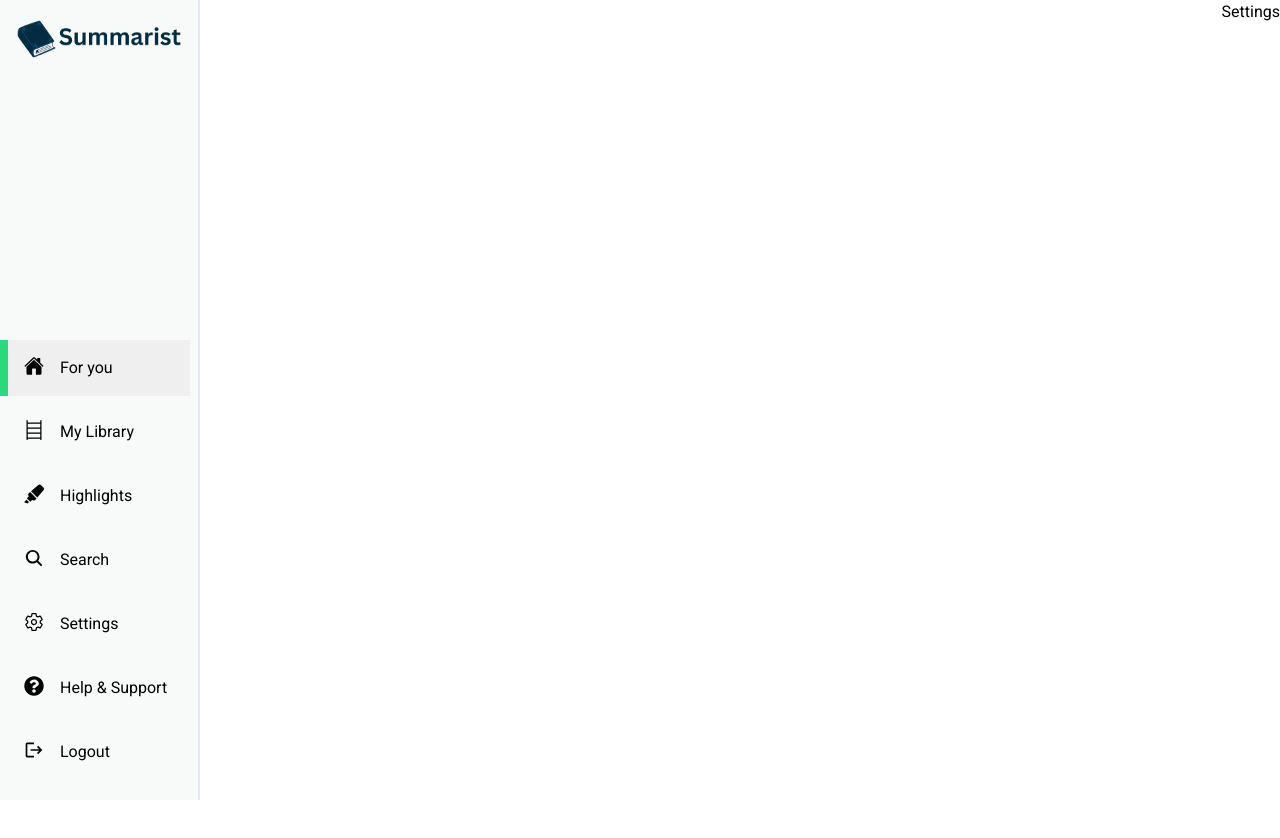
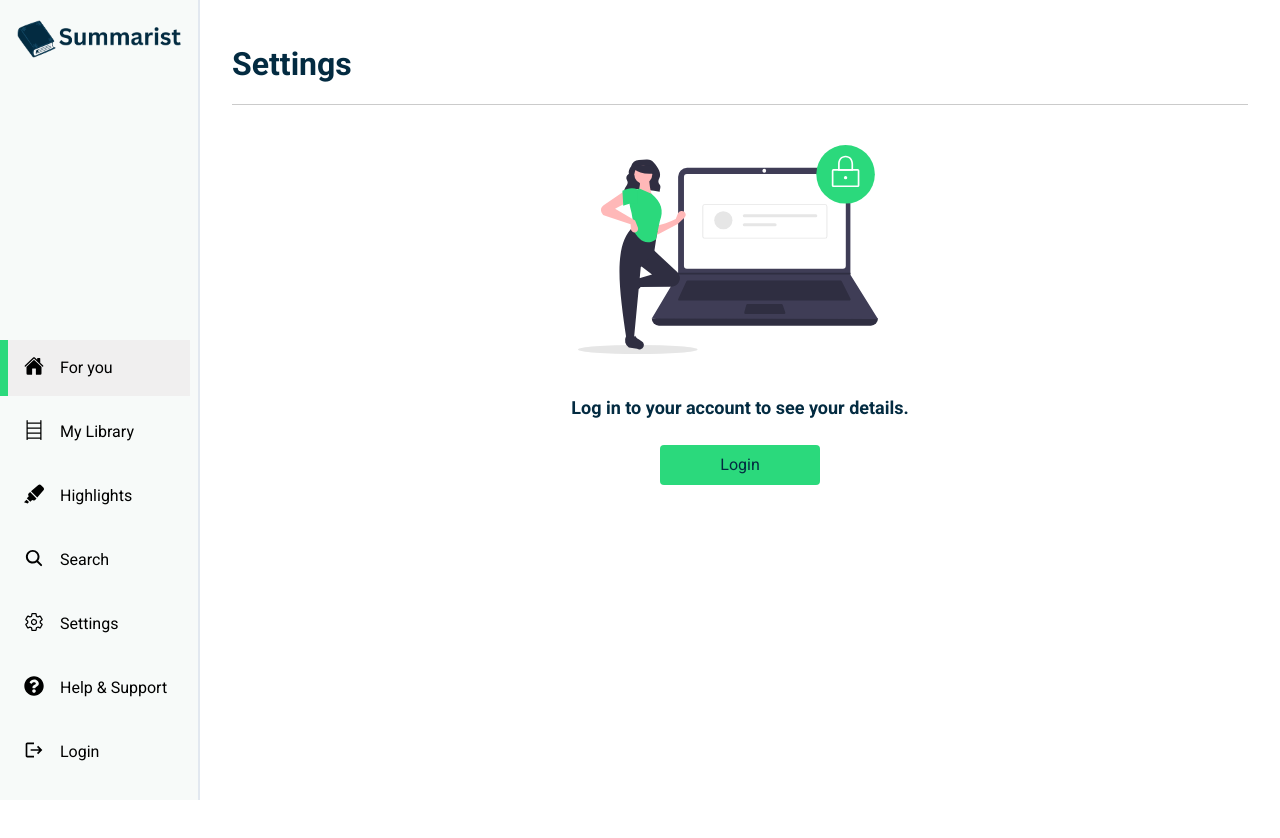
Before and after one commit to jeddelich/fes-internship-summarist, a Next.js app: page /settings in a window 1280 px wide. Before the commit the page ends 800 px from the top, so only its background shows below. Built offline with nearby package versions, Linux system fonts and the light colour scheme; no server answers.

Commit message:
add logged out version of settings page

```diff
--- /dev/null
+++ b/app/(app)/settings/page.module.css
@@ -0,0 +1,69 @@
+.settings{
+    height: 100vh;
+}
+
+.container{
+    display: flex;
+    margin: 40px 0;
+}
+
+.row{
+    display: flex;
+    flex-direction: column;
+    margin: 0 32px;
+    width: 100%;
+}
+
+.title,
+.subtitle,
+.content {
+    color: #032b41;
+}
+
+.title{
+    font-size: 32px;
+    font-weight: bold;
+}
+
+.separator{
+    background-color: gray;
+    margin: 16px 0;
+    opacity: 0.2;
+    height: 1px;
+    width: 100%;
+}
+
+.subtitle{
+    font-size: 18px;
+    margin-top: 16px;
+    font-weight: bold;
+}
+
+.section{
+    display: flex;
+    flex-direction: column;
+}
+
+.content{
+    margin: 8px 0;
+}
+
+.loggedOut{
+    display: flex;
+    flex-direction: column;
+    align-items: center;
+}
+
+.loggedOutImgWrapper{
+    width: 300px;
+    margin: 24px 24px 24px 0;
+}
+
+.loggedOutImg{
+    width: 100%;
+    height: auto;
+}
+
+.loggedOutSubtitle{
+    margin-bottom: 24px;
+}
--- a/app/(app)/settings/page.tsx
+++ b/app/(app)/settings/page.tsx
@@ -1,8 +1,46 @@
-import Sidebar from "@/components/layout/Sidebar";
+"use client"
+
+import styles from "./page.module.css";
+import SettingsSection from "../../../components/settings/SettingsSection";
+import { useAuth } from "@/context/AuthContext";
+import SettingsLoggedOut from "@/components/settings/SettingsLoggedOut"
+import useAuthModal from "@/components/hooks/useAuthModal";
+import LoginModal
+from "@/components/auth/LoginModal";
 
 function Settings() {
+  const { user } = useAuth();
+  const { openLogin, activeModal, closeModal, openSignUp, openResetPassword } = useAuthModal()
+
   return (
-      <div className="absolute top-0 right-0">Settings</div>
+    <>
+     {activeModal === "login" && (
+       <LoginModal
+          closeModal={closeModal}
+          openSignUp={openSignUp}
+          openResetPassword={openResetPassword}
+          activeModal={activeModal}
+        />
+      )}
+    <div className={styles.settings}>
+      <div className={styles.container}>
+        <div className={styles.row}>
+          <h1 className={styles.title}>Settings</h1>
+          {user ? (
+            <>
+              <SettingsSection
+                subtitle="Your Subscription Plan"
+                content="placeholder"
+                />
+              <SettingsSection subtitle="Email" content="placeholder 2" />
+            </>) : (<>
+              <SettingsLoggedOut openLogin={openLogin} />
+            </>
+          )}
+        </div>
+      </div>
+    </div>
+                </>
   );
 }
 
--- a/components/auth/AccountForm.jsx
+++ b/components/auth/AccountForm.jsx
@@ -4,7 +4,7 @@ import { useState } from "react";
 import { signUp, LogIn } from "@/services/firebaseAuth";
 import { useRouter } from "next/navigation";
 
-function AccountForm({ type, style }) {
+function AccountForm({ type, style, closeModal }) {
   const [email, setEmail] = useState("");
   const [password, setPassword] = useState("");
   const [showPassword, setShowPassword] = useState(false);
@@ -16,6 +16,7 @@ function AccountForm({ type, style }) {
       signUp(email, password);
     }
     if (type === "Login") {
+      closeModal()
       LogIn(email, password);
     }
   }
--- a/components/auth/LoginModal.jsx
+++ b/components/auth/LoginModal.jsx
@@ -9,6 +9,7 @@ function LoginModal({ closeModal, openSignUp, openResetPassword, activeModal}) {
 
   function handleGuestLogin(e) {
     e.preventDefault();
+    closeModal()
     LogIn("guest@gmail.com", "guest123");
   }
 
@@ -38,7 +39,7 @@ function LoginModal({ closeModal, openSignUp, openResetPassword, activeModal}) {
         <div className={styles.separator}>
           <span className={styles.separatorText}>or</span>
         </div>
-        <AccountForm type="Login" />
+        <AccountForm type="Login" closeModal={closeModal}/>
         <ModalQuestions
           prompt="Don't have an account? Sign up"
           openSignUp={openSignUp}
--- a/components/auth/LoginModal.module.css
+++ b/components/auth/LoginModal.module.css
@@ -8,6 +8,7 @@
     display: flex;
     justify-content: center;
     align-items: center;
+    z-index: 50;
 }
 
 .modal {
@@ -17,6 +18,7 @@
     padding: 24px 32px 0 32px;
     width: 400px;
     max-width: 90%;
+    z-index: 100;
 }
 
 .loginModal {
--- a/components/layout/Sidebar.jsx
+++ b/components/layout/Sidebar.jsx
@@ -8,10 +8,12 @@ import { FaHighlighter, FaQuestionCircle } from "react-icons/fa";
 import { MdLogout } from "react-icons/md";
 import { BsBookshelf } from "react-icons/bs";
 import { useState } from "react";
+import { useAuth } from "../../context/AuthContext"
 
 function Sidebar() {
 
   const [active, setActive] = useState("For you")
+  const { user } = useAuth()
 
   function select(btn) {
     setActive(btn)
@@ -29,7 +31,7 @@ function Sidebar() {
         <SidebarBtn Icon={IoSearch} disabled={{cursor: "not-allowed"}} text="Search" select={select} active={active} />
         <SidebarBtn Icon={IoSettingsOutline} text="Settings" redirect="/settings" select={select} active={active} />
         <SidebarBtn Icon={FaQuestionCircle} disabled={{cursor: "not-allowed"}} text="Help & Support" select={select} active={active} />
-        <SidebarBtn Icon={MdLogout} text="Logout" LogOut={LogOut} />
+        <SidebarBtn Icon={MdLogout} text={user ? "Logout" : "Login"} LogOut={LogOut} />
       </ul>
     </nav>
   );
--- /dev/null
+++ b/components/settings/SettingsLoggedOut.jsx
@@ -0,0 +1,20 @@
+import styles from "@/app/(app)/settings/page.module.css";
+import Btn from "../ui/Btn"
+
+function SettingsLoggedOut({ openLogin }) {
+
+    return (
+    <div className={styles.loggedOut}>
+      <hr className={styles.separator} />
+      <figure className={styles.loggedOutImgWrapper}>
+        <img src="/images/LoggedOut.svg" className={styles.loggedOutImg} alt="" />
+      </figure>
+      <h2 className={`${styles.subtitle} + ${styles.loggedOutSubtitle}`}>
+        Log in to your account to see your details.
+      </h2>
+        <Btn text="Login" color="!bg-[#2bd97c] !text-[#032b41]" width="w-[160px]" onClick={openLogin}/>
+    </div>
+  );
+}
+
+export default SettingsLoggedOut;
--- /dev/null
+++ b/components/settings/SettingsSection.jsx
@@ -0,0 +1,18 @@
+import styles from "../../app/(app)/settings/page.module.css"
+import Btn from "../ui/Btn"
+
+function SettingsSection({ subtitle, content}) {
+  return (
+    <div className={styles.section}>
+      <hr className={styles.separator} />
+      <h2 className={styles.subtitle}>{subtitle}</h2>
+      <div className={styles.content}>{content}</div>
+      {
+        content && <Btn text="Upgrade to Premium" color="bg-[#2bd97c]
+    text-[#032b41]"/>
+      }
+    </div>
+  );
+}
+
+export default SettingsSection;
--- a/components/ui/Btn.jsx
+++ b/components/ui/Btn.jsx
@@ -1,13 +1,19 @@
 import styles from "./Btn.module.css";
 
-function Btn({ text, color, icon, style, type = "button", onClick }) {
-
+function Btn({ text, color, icon, width, style, type = "button", onClick }) {
   return (
-    <div className={styles.btnWrapper}>
-      <button className={`${styles.btn} ${color}`} type={type} onClick={onClick} style={style}>
-      <figure className={styles.iconWrapper}>
-        <img src={icon} className={styles.icon} alt="" />
-      </figure>
+    <div className={width}>
+      <button
+        className={`${styles.btn} ${color}`}
+        type={type}
+        onClick={onClick}
+        style={style}
+      >
+        {icon && (
+          <figure className={styles.iconWrapper}>
+            <img src={icon} className={styles.icon} alt="" />
+          </figure>
+        )}
         {text}
       </button>
     </div>
--- a/services/firebaseAuth.js
+++ b/services/firebaseAuth.js
@@ -40,9 +40,9 @@ export const LogIn = async (email, password) => {
 };
 
 export const LogOut = async () => {
+
   try {
     await signOut(auth);
-    window.location.href = "http://localhost:3000/";
   } catch (error) {
     console.error("Error logging out:", error);
   }
```
Also changed, not shown: public/images/LoggedOut.svg (added).
